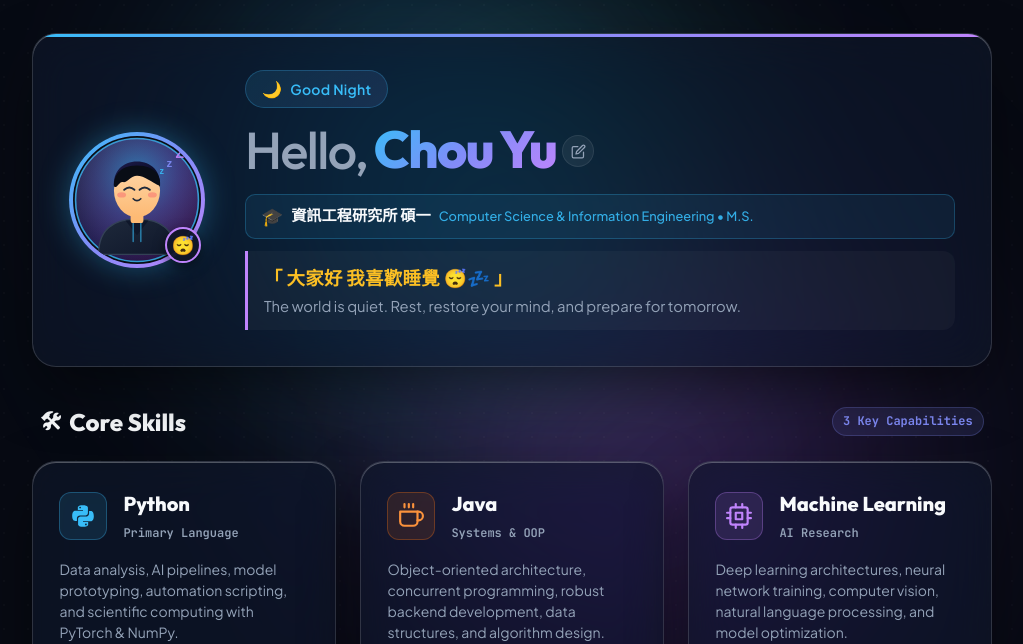
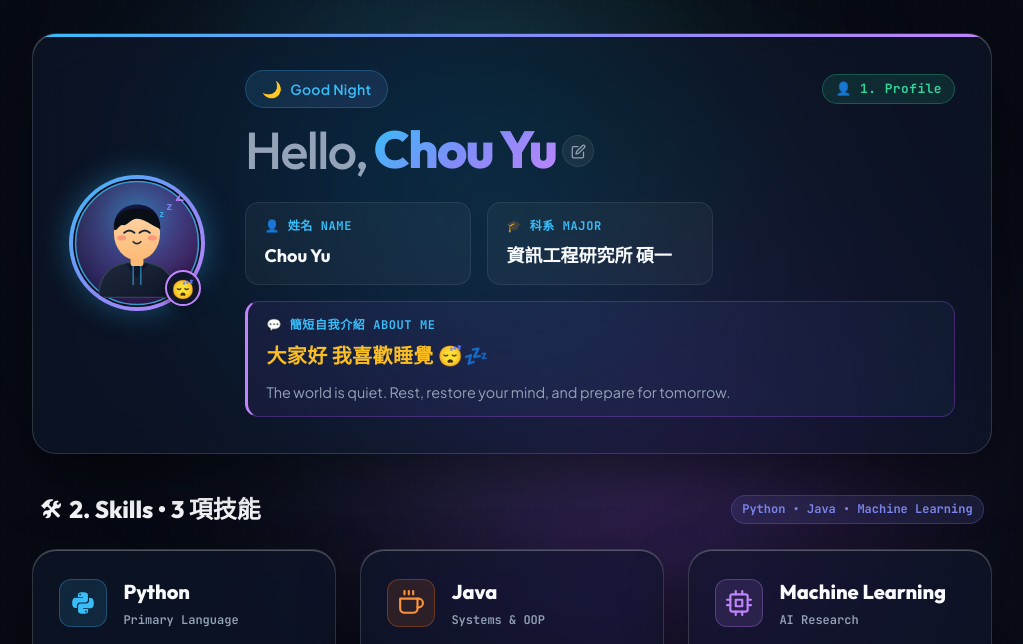
Before and after one commit to taemiyu/AIOT-DIC-0916, a plain HTML site: page index.html in a window 1280 px wide. Shown: the part 79-723 px from the top of the page, without its empty margins (128-1151 px from the left). Drawn offline with Linux system fonts and the light colour scheme.

Commit message:
feat: add prominent profile attributes grid and skills headers on personal page

```diff
--- a/index.html
+++ b/index.html
@@ -11,7 +11,7 @@
   <link rel="preconnect" href="https://fonts.gstatic.com" crossorigin>
   <link href="https://fonts.googleapis.com/css2?family=JetBrains+Mono:wght@400;500;600;700&family=Noto+Sans+TC:wght@400;500;600;700;800&family=Outfit:wght@400;500;600;700;800&family=Plus+Jakarta+Sans:wght@400;500;600;700&display=swap" rel="stylesheet">
 
-  <link rel="stylesheet" href="style.css">
+  <link rel="stylesheet" href="style.css?v=3">
 </head>
 <body>
   <!-- Animated Aurora Background Mesh -->
@@ -53,15 +53,18 @@
     <section class="profile-hero-card glass-panel" aria-label="Profile Section">
       <div class="profile-avatar-container">
         <div class="avatar-ring">
-          <img src="avatar.svg" alt="Chou Yu Avatar" class="profile-avatar-img" width="128" height="128">
+          <img src="avatar.svg" alt="Chou Yu Avatar" class="profile-avatar-img" width="130" height="130">
         </div>
         <div class="avatar-status-badge" title="Status: Chill & Sleepy">😴</div>
       </div>
 
       <div class="profile-content">
-        <div class="greeting-badge" id="greeting-badge">
-          <span class="greeting-icon" id="greeting-icon">✨</span>
-          <span class="greeting-period" id="greeting-period">Good day</span>
+        <div class="profile-header-row">
+          <div class="greeting-badge" id="greeting-badge">
+            <span class="greeting-icon" id="greeting-icon">✨</span>
+            <span class="greeting-period" id="greeting-period">Good day</span>
+          </div>
+          <span class="section-badge-pill">👤 1. Profile</span>
         </div>
 
         <div class="name-display-container">
@@ -80,17 +83,23 @@
           </h1>
         </div>
 
-        <!-- Major & Department -->
-        <div class="profile-department-tag">
-          <span class="dept-icon">🎓</span>
-          <span class="dept-title">資訊工程研究所 碩一</span>
-          <span class="dept-en">Computer Science & Information Engineering • M.S.</span>
-        </div>
+        <!-- Explicit Profile Attributes Grid -->
+        <div class="profile-details-grid">
+          <div class="profile-detail-card">
+            <span class="detail-label">👤 姓名 Name</span>
+            <span class="detail-value">Chou Yu</span>
+          </div>
 
-        <!-- Short Bio -->
-        <div class="profile-bio-box">
-          <p class="bio-main">「 大家好 我喜歡睡覺 😴💤 」</p>
-          <p class="identity-subtitle" id="dynamic-subtitle">A fresh dawn is here. Let's make today purposeful, focused, and inspiring.</p>
+          <div class="profile-detail-card">
+            <span class="detail-label">🎓 科系 Major</span>
+            <span class="detail-value">資訊工程研究所 碩一</span>
+          </div>
+
+          <div class="profile-detail-card bio-full-card">
+            <span class="detail-label">💬 簡短自我介紹 About Me</span>
+            <span class="detail-value bio-highlight">大家好 我喜歡睡覺 😴💤</span>
+            <p class="identity-subtitle" id="dynamic-subtitle">A fresh dawn is here. Let's make today purposeful, focused, and inspiring.</p>
+          </div>
         </div>
       </div>
     </section>
@@ -100,9 +109,9 @@
       <div class="section-title-wrapper">
         <h2 class="section-title">
           <span class="title-icon">🛠</span>
-          <span>Core Skills</span>
+          <span>2. Skills • 3 項技能</span>
         </h2>
-        <span class="section-tag">3 Key Capabilities</span>
+        <span class="section-tag">Python • Java • Machine Learning</span>
       </div>
 
       <div class="skills-grid">
@@ -305,6 +314,6 @@
     <span class="toast-message" id="toast-msg">Action completed</span>
   </div>
 
-  <script src="app.js"></script>
+  <script src="app.js?v=3"></script>
 </body>
 </html>
--- a/style.css
+++ b/style.css
@@ -460,57 +460,88 @@ body {
   max-width: 340px;
 }
 
-/* Department & Bio */
-.profile-department-tag {
-  display: inline-flex;
+.profile-header-row {
+  display: flex;
+  justify-content: space-between;
+  align-items: center;
+  width: 100%;
   flex-wrap: wrap;
-  align-items: center;
   gap: 0.5rem;
-  background: rgba(56, 189, 248, 0.08);
-  border: 1px solid rgba(56, 189, 248, 0.25);
-  padding: 0.45rem 0.95rem;
-  border-radius: 10px;
-  font-size: 0.95rem;
 }
 
-.dept-icon {
-  font-size: 1.1rem;
+.section-badge-pill {
+  font-family: var(--font-mono);
+  font-size: 0.8rem;
+  font-weight: 700;
+  color: var(--accent-emerald);
+  background: rgba(52, 211, 153, 0.12);
+  border: 1px solid rgba(52, 211, 153, 0.28);
+  padding: 0.25rem 0.75rem;
+  border-radius: 9999px;
+  letter-spacing: 0.04em;
 }
 
-.dept-title {
+/* Explicit Profile Details Grid */
+.profile-details-grid {
+  display: grid;
+  grid-template-columns: repeat(auto-fit, minmax(220px, 1fr));
+  gap: 1rem;
+  width: 100%;
+  margin-top: 0.5rem;
+}
+
+.profile-detail-card {
+  background: rgba(255, 255, 255, 0.04);
+  border: 1px solid var(--border-subtle);
+  border-radius: 0.85rem;
+  padding: 0.85rem 1.15rem;
+  display: flex;
+  flex-direction: column;
+  gap: 0.35rem;
+  transition: all var(--transition-fast);
+}
+
+.profile-detail-card:hover {
+  border-color: var(--accent-cyan);
+  background: rgba(56, 189, 248, 0.06);
+  transform: translateY(-2px);
+}
+
+.bio-full-card {
+  grid-column: 1 / -1;
+  background: linear-gradient(135deg, rgba(168, 85, 247, 0.08) 0%, rgba(56, 189, 248, 0.05) 100%);
+  border-color: rgba(168, 85, 247, 0.3);
+  border-left: 3px solid var(--accent-purple);
+}
+
+.detail-label {
+  font-size: 0.75rem;
+  font-weight: 700;
+  text-transform: uppercase;
+  letter-spacing: 0.05em;
+  color: var(--accent-cyan);
+  font-family: var(--font-mono);
+}
+
+.detail-value {
+  font-size: 1.125rem;
   font-weight: 700;
   color: var(--text-primary);
   font-family: var(--font-heading);
 }
 
-.dept-en {
-  font-size: 0.8rem;
-  color: var(--accent-cyan);
-  font-weight: 500;
-  opacity: 0.9;
-}
-
-.profile-bio-box {
-  background: rgba(255, 255, 255, 0.03);
-  border-left: 3px solid var(--accent-purple);
-  padding: 0.75rem 1rem;
-  border-radius: 0 0.75rem 0.75rem 0;
-  display: flex;
-  flex-direction: column;
-  gap: 0.25rem;
-}
-
-.bio-main {
-  font-size: 1.15rem;
-  font-weight: 700;
+.bio-highlight {
+  font-size: 1.25rem;
+  font-weight: 800;
   color: var(--accent-amber);
   letter-spacing: 0.02em;
 }
 
 .identity-subtitle {
   color: var(--text-secondary);
-  font-size: 0.925rem;
+  font-size: 0.9rem;
   line-height: 1.45;
+  margin-top: 0.25rem;
 }
 
 /* ==========================================================================
```
